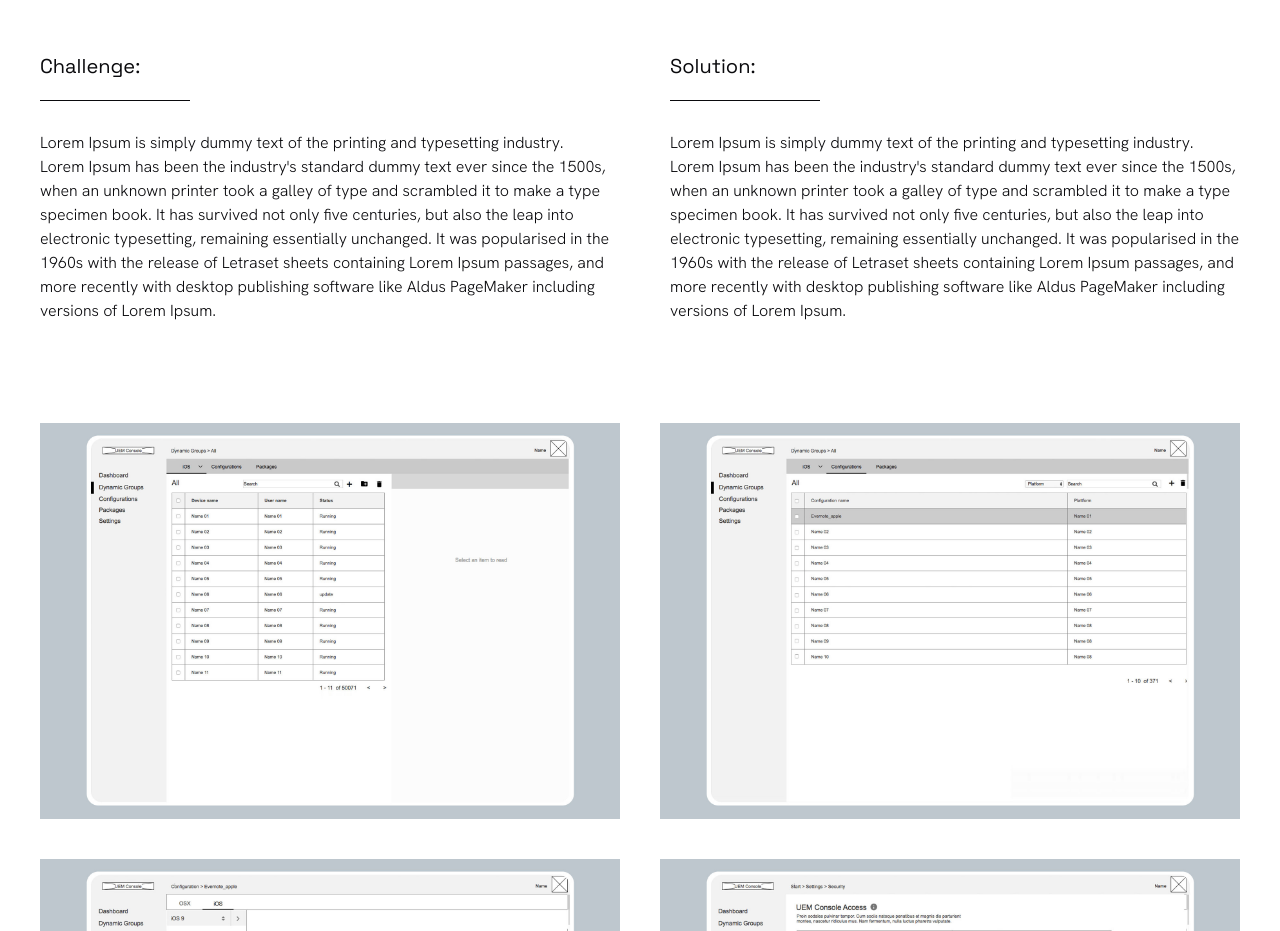
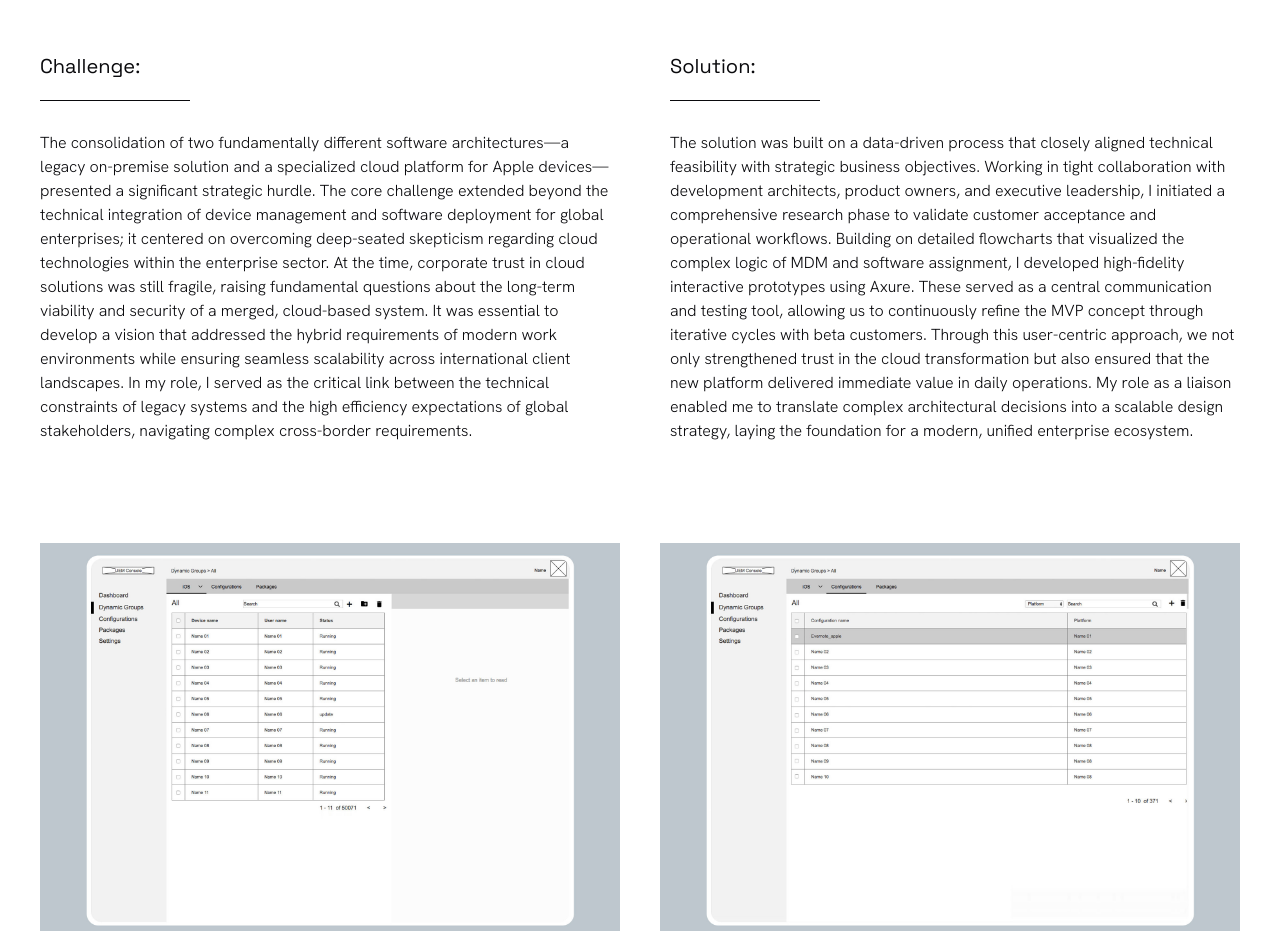
Before and after one commit to markus755/pixel-industry-portfolio, a plain HTML site: page projects/uem.html in a window 1280 px wide. Shown: the part 1200-2131 px from the top of the page. Drawn offline with Linux system fonts and the light colour scheme.

Commit message:
Update uem.html

```diff
--- a/projects/uem.html
+++ b/projects/uem.html
@@ -25,19 +25,19 @@
 
       <!-- Project Image 1 (Hero Image) -->
         <section class="project-image animate-fade">
-            <img src="../images/uem/uem_02.jpg" alt="Shows a flowchart of a management and assignment process in an MDM environment.">
+            <img src="../images/uem/uem_02.jpg" alt="Conceptual low-fidelity wireframe of a cloud-based enterprise management tool displayed on a laptop. The visual focuses on the intuitive structuring of complex software assignment processes within global corporate environments.">
         </section>
 
         <!-- Two Column Text Section -->
         <section class="project-two-columns">
             <div class="project-column animate-slide-left">
                 <h2>Challenge:</h2>
-                <p>Lorem Ipsum is simply dummy text of the printing and typesetting industry. Lorem Ipsum has been the industry's standard dummy text ever since the 1500s, when an unknown printer took a galley of type and scrambled it to make a type specimen book. It has survived not only five centuries, but also the leap into electronic typesetting, remaining essentially unchanged. It was popularised in the 1960s with the release of Letraset sheets containing Lorem Ipsum passages, and more recently with desktop publishing software like Aldus PageMaker including versions of Lorem Ipsum.</p>
+                <p>The consolidation of two fundamentally different software architectures—a legacy on-premise solution and a specialized cloud platform for Apple devices—presented a significant strategic hurdle. The core challenge extended beyond the technical integration of device management and software deployment for global enterprises; it centered on overcoming deep-seated skepticism regarding cloud technologies within the enterprise sector. At the time, corporate trust in cloud solutions was still fragile, raising fundamental questions about the long-term viability and security of a merged, cloud-based system. It was essential to develop a vision that addressed the hybrid requirements of modern work environments while ensuring seamless scalability across international client landscapes. In my role, I served as the critical link between the technical constraints of legacy systems and the high efficiency expectations of global stakeholders, navigating complex cross-border requirements.</p>
             </div>
 
             <div class="project-column animate-slide-right">
                 <h2>Solution:</h2>
-                <p>Lorem Ipsum is simply dummy text of the printing and typesetting industry. Lorem Ipsum has been the industry's standard dummy text ever since the 1500s, when an unknown printer took a galley of type and scrambled it to make a type specimen book. It has survived not only five centuries, but also the leap into electronic typesetting, remaining essentially unchanged. It was popularised in the 1960s with the release of Letraset sheets containing Lorem Ipsum passages, and more recently with desktop publishing software like Aldus PageMaker including versions of Lorem Ipsum.</p>
+                <p>The solution was built on a data-driven process that closely aligned technical feasibility with strategic business objectives. Working in tight collaboration with development architects, product owners, and executive leadership, I initiated a comprehensive research phase to validate customer acceptance and operational workflows. Building on detailed flowcharts that visualized the complex logic of MDM and software assignment, I developed high-fidelity interactive prototypes using Axure. These served as a central communication and testing tool, allowing us to continuously refine the MVP concept through iterative cycles with beta customers. Through this user-centric approach, we not only strengthened trust in the cloud transformation but also ensured that the new platform delivered immediate value in daily operations. My role as a liaison enabled me to translate complex architectural decisions into a scalable design strategy, laying the foundation for a modern, unified enterprise ecosystem.</p>
             </div>
         </section>
 
```
